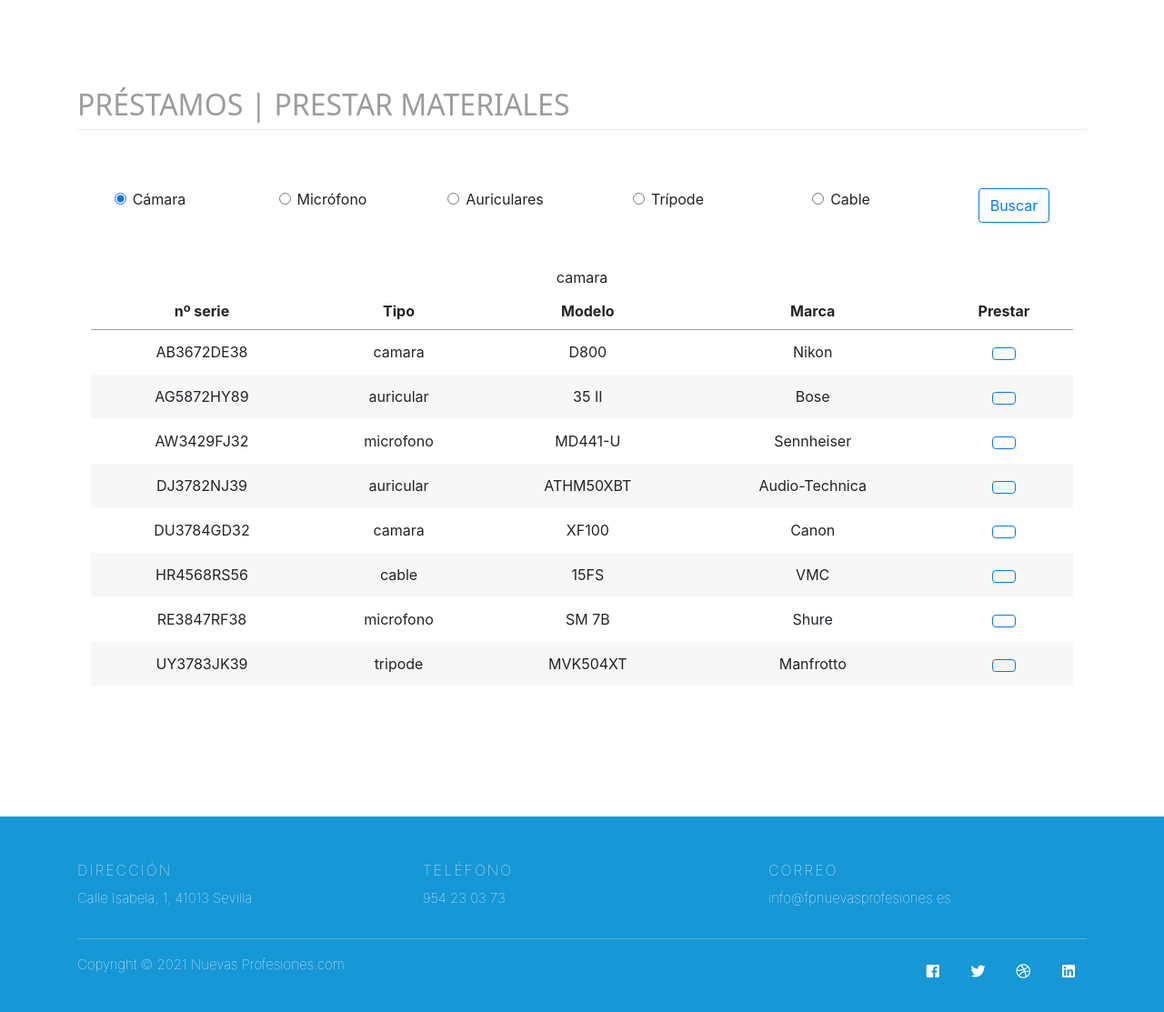
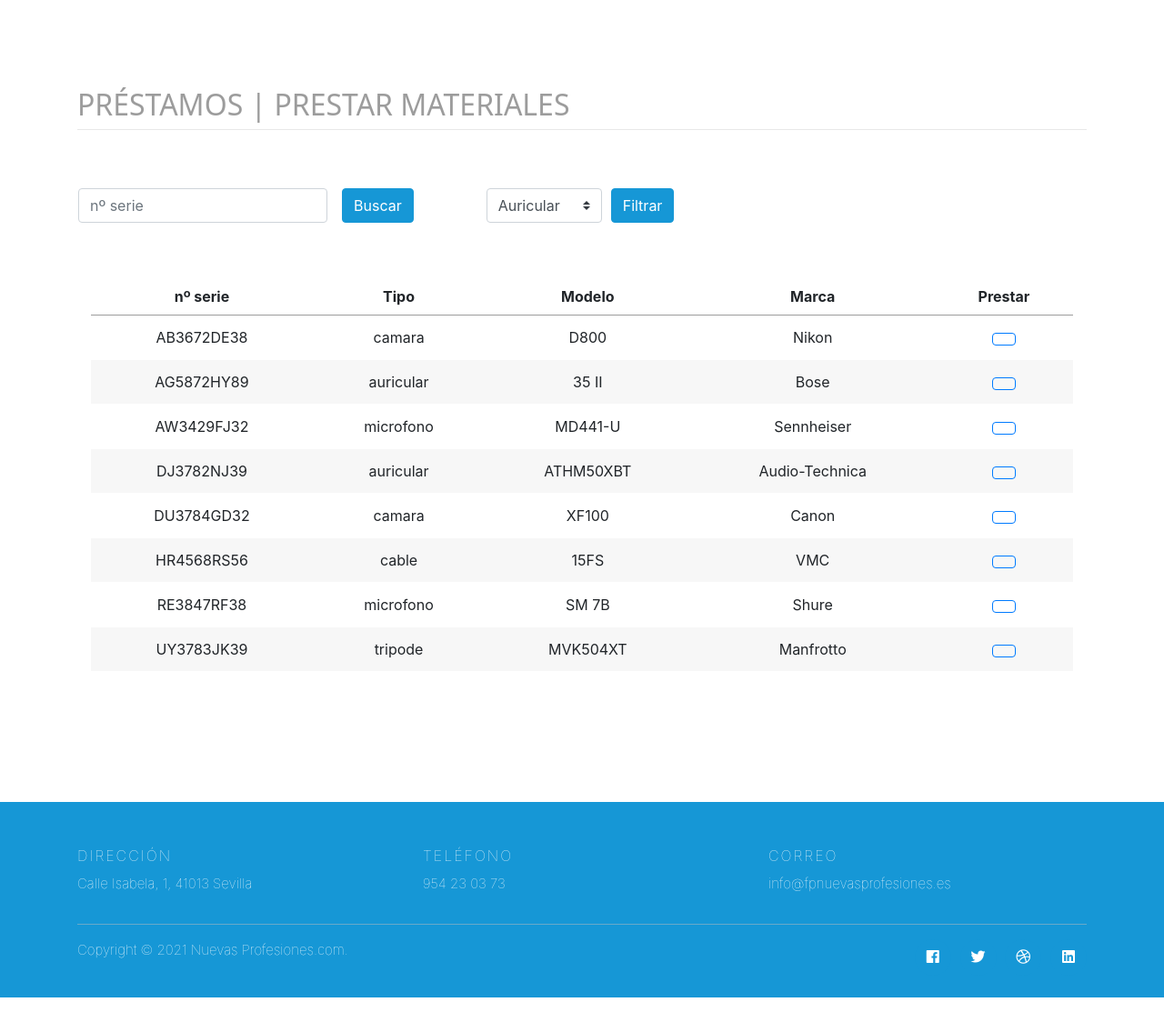
Before and after one commit to pabloplr/gestorMaterialesNP, a PHP site: page /pages/prestamos/entrega.php?varId=camara in a window 1280 px wide. Shown: the part 80-1193 px from the top of the page at 91% size. Run offline with PHP 8.4, Linux system fonts and the light colour scheme; a user stored in the database is signed in; data comes from the database, SQL or seed files in the repository; some libraries are stand-ins or nearby versions; some web fonts are replaced.

Commit message:
busqueda y filtros implementados

```diff
--- a/pages/prestamos/entrega.php
+++ b/pages/prestamos/entrega.php
@@ -60,81 +60,29 @@
     <form action="entrega.php" method="POST">
         <div class="container">
             <div class="row">
-                <div class="col-xl-2 col-lg-2 col-md-2 col-dm-2 col-12 text-center">
-                    <div class="form-check">
-                        <?php
-                        $GLOBALS['tipo_material'] = 'camara';
-                        if(isset($_GET['varId']) && $_GET['varId'] == 'camara'){
-                            echo '<input class="form-check-input" type="radio" name="tipoObjeto" value="camara" id="flexRadioDefault1" checked>';
-                        } else {
-                            echo '<input class="form-check-input" type="radio" name="tipoObjeto" value="camara" id="flexRadioDefault1">';
-                        }
-                        ?>
-                        <!-- <input class="form-check-input" type="radio" name="tipoObjeto" value="camara" id="flexRadioDefault1"> -->
-                        <label class="form-check-label" for="flexRadioDefault1">Cámara</label>
+                <form action="./entrega.php" method="POST" class="form-inline">
+                    <div class="form-group mx-sm-3 mb-2">
+                        <input type="text" class="form-control" id="num_serie" name="num_serie" placeholder="nº serie">
                     </div>
-                </div>
-
-                <div class="col-xl-2 col-lg-2 col-md-2 col-dm-2 col-12 text-center">
-                    <div class="form-check">
-                        <?php
-                        if(isset($_GET['varId']) && $_GET['varId'] == 'microfono'){
-                            echo '<input class="form-check-input" type="radio" name="tipoObjeto" value="microfono" id="flexRadioDefault2" checked>';
-                        } else {
-                            echo '<input class="form-check-input" type="radio" name="tipoObjeto" value="microfono" id="flexRadioDefault2">';
-                        }
-                        ?>
-                        <!-- <input class="form-check-input" type="radio" name="tipoObjeto" value="microfono" id="flexRadioDefault2"> -->
-                        <label class="form-check-label" for="flexRadioDefault2">Micrófono</label>
+                    <button type="submit" class="btn btn-primary mb-2">Buscar</button>
+                </form>
+                <form action="./entrega.php" method="POST" style="margin-left: 80px;">
+                    <div class="form-row align-items-center">
+                        <div class="col-auto">
+                            <label class=" sr-only" for="inlineFormCustomSelect">Preference</label>
+                            <select class="custom-select mr-sm-2" id="tipo_filtro" name="tipo_filtro">
+                                <option value="auricular">Auricular</option>
+                                <option value="camara">Cámara</option>
+                                <option value="cable">Cable</option>
+                                <option value="microfono">Micrófono</option>
+                                <option value="tripode">Trípode</option>
+                            </select>
+                        </div>
+                        <div class="col-auto">
+                            <button type="submit" class="btn btn-primary">Filtrar</button>
+                        </div>
                     </div>
-                </div>
-
-                <div class="col-xl-2 col-lg-2 col-md-2 col-dm-2 col-12 text-center">
-                    <div class="form-check">
-                        <?php
-                        if(isset($_GET['varId']) && $_GET['varId'] == 'auricular'){
-                            echo '<input class="form-check-input" type="radio" name="tipoObjeto" value="auricular" id="flexRadioDefault2" checked>';
-                        } else {
-                            echo '<input class="form-check-input" type="radio" name="tipoObjeto" value="auricular" id="flexRadioDefault2">';
-                        }
-                        ?>
-                        <!-- <input class="form-check-input" type="radio" name="tipoObjeto" value="auricular" id="flexRadioDefault2"> -->
-                        <label class="form-check-label" for="flexRadioDefault2">Auriculares</label>
-                    </div>
-                </div>
-
-                <div class="col-xl-2 col-lg-2 col-md-2 col-dm-2 col-12 text-center">
-                    <div class="form-check">
-                        <?php
-                        if(isset($_GET['varId']) && $_GET['varId'] == 'tripode'){
-                            echo '<input class="form-check-input" type="radio" name="tipoObjeto" value="tripode" id="flexRadioDefault2" checked>';
-                        } else {
-                            echo '<input class="form-check-input" type="radio" name="tipoObjeto" value="tripode" id="flexRadioDefault2">';
-                        }
-                        ?>
-                        <!-- <input class="form-check-input" type="radio" name="tipoObjeto" value="tripode" id="flexRadioDefault2"> -->
-                        <label class="form-check-label" for="flexRadioDefault2">Trípode</label>
-                    </div>
-                </div>
-
-                <div class="col-xl-2 col-lg-2 col-md-2 col-dm-2 col-12 text-center">
-                    <div class="form-check">
-                        <?php
-                        if(isset($_GET['varId']) && $_GET['varId'] == 'cable'){
-                            echo '<input class="form-check-input" type="radio" name="tipoObjeto" value="cable" id="flexRadioDefault2" checked>';
-                        } else {
-                            echo '<input class="form-check-input" type="radio" name="tipoObjeto" value="cable" id="flexRadioDefault2">';
-                        }
-                        ?>
-                        <!-- <input class="form-check-input" type="radio" name="tipoObjeto" value="cable" id="flexRadioDefault2"> -->
-                        <label class="form-check-label" for="flexRadioDefault2">Cable</label>
-                    </div>
-                </div>
-
-
-                <div class="col-xl-2 col-lg-2 col-md-2 col-dm-2 col-12 text-center">
-                    <button type="submit" name="botonBuscar" class="btn btn-outline-primary">Buscar</button>
-                </div>
+                </form>
             </div>
 
             <div class="container">
@@ -155,19 +103,27 @@
 
                                 <?php
                                 include '../../datosBBDD.php';
-                                if(isset($_GET['varId'])){//venimos de
-                                    $material = $_GET['varId'];
-                                }else{
-                                    if(isset($_POST["tipoObjeto"])){
-                                        $material = $_POST["tipoObjeto"];
-                                    }
-                                }
+
+                                // if (isset($_GET['varId'])) { //venimos de
+                                //     $material = $_GET['varId'];
+                                // } else {
+                                //     if (isset($_POST["tipoObjeto"])) {
+                                //         $material = $_POST["tipoObjeto"];
+                                //     }
+                                // }
 
                                 error_reporting(0);
                                 $conexionBD = mysqli_connect($servername, $username, $password, $database);
 
-                                echo $material;
-                                $SQL = "SELECT num_serie, marca, modelo, nombre_materiales FROM materiales WHERE estado = 'stock'";
+                                if (isset($_POST['num_serie'])) {
+                                    $num_serie = $_POST['num_serie'];
+                                    $SQL = "SELECT num_serie, marca, modelo, nombre_materiales FROM materiales WHERE estado = 'stock' AND num_serie = '$num_serie'";
+                                } else  if(isset($_POST['tipo_filtro'])){
+                                    $tipo_filtro = $_POST['tipo_filtro'];
+                                    $SQL = "SELECT num_serie, marca, modelo, nombre_materiales FROM materiales WHERE estado = 'stock' AND nombre_materiales = '$tipo_filtro'";
+                                } else  {
+                                    $SQL = "SELECT num_serie, marca, modelo, nombre_materiales FROM materiales WHERE estado = 'stock'";
+                                }
                                 $consulta = mysqli_query($conexionBD, $SQL);
 
                                 while ($columna = mysqli_fetch_array($consulta, MYSQLI_ASSOC)) {
```
